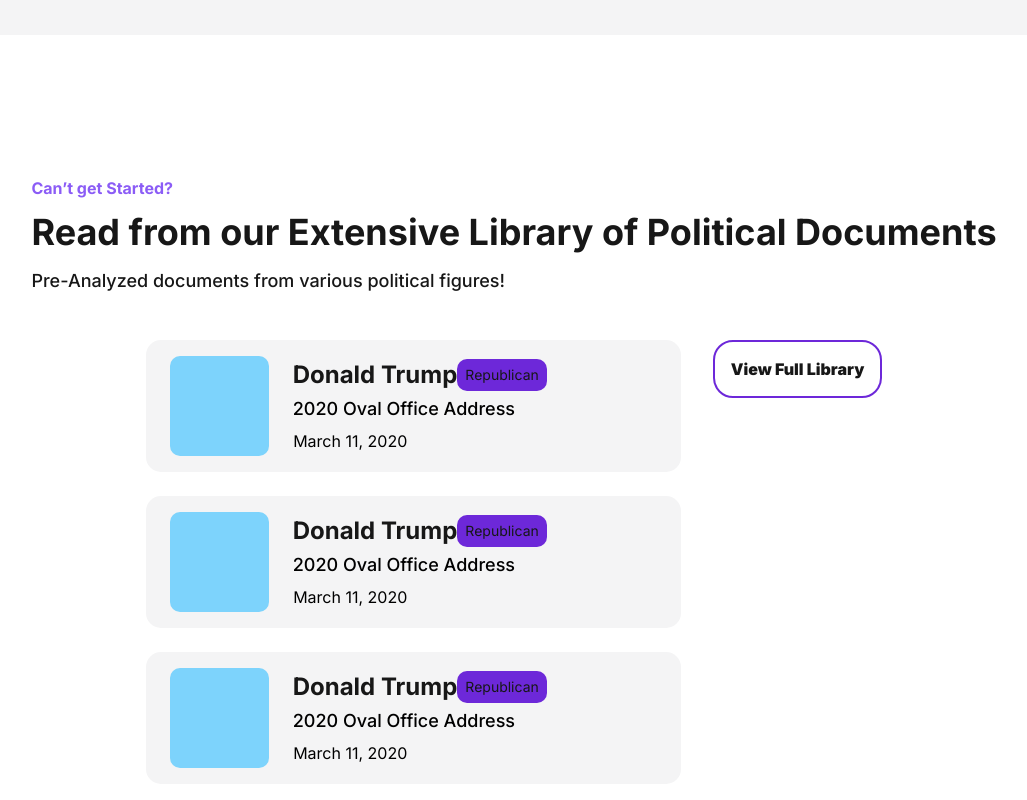
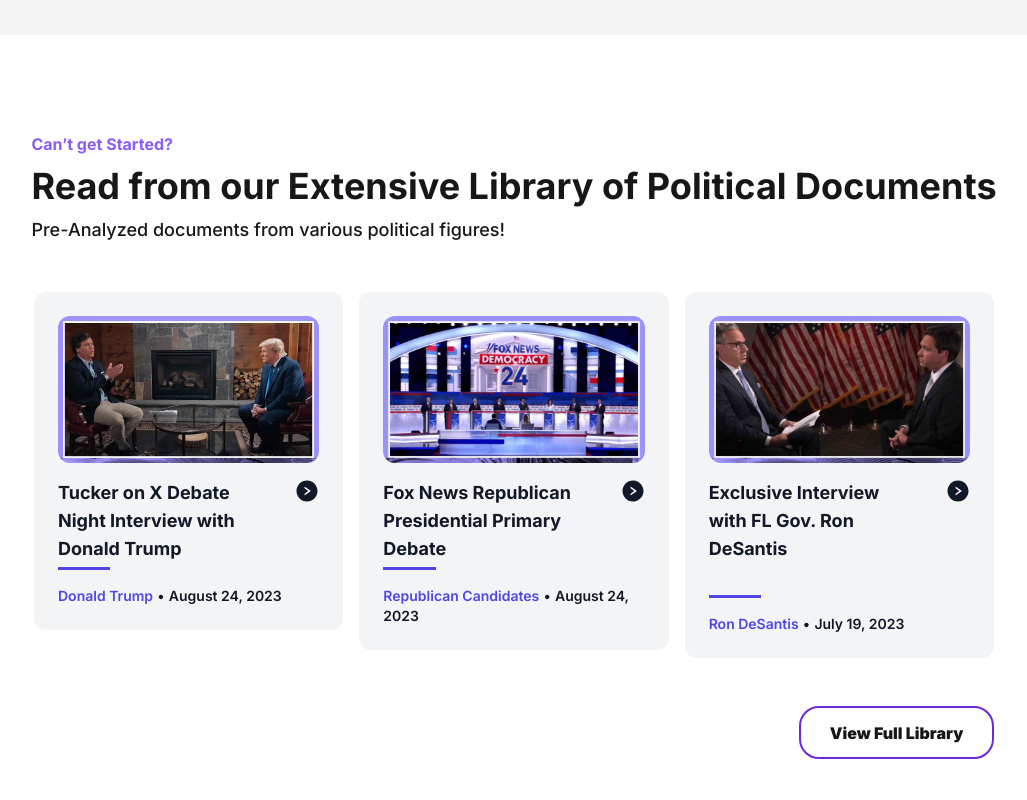
Before and after one commit to Akshat30/political-analyst, a Next.js app in the folder web-app/: page / in a window 1280 px wide. Shown: the part 1900-2700 px from the top of the page, without its empty margins (126-1153 px from the left). Built offline with nearby package versions, Linux system fonts and the light colour scheme.

Commit message:
finished homepage sections

```diff
--- a/web-app/app/globals.css
+++ b/web-app/app/globals.css
@@ -10,6 +10,8 @@
 
 body {
   color: rgb(var(--foreground-rgb));
+  max-width: 100%;
+  overflow-x: hidden;
   /* gradient ?? */
   /* background: linear-gradient(
       to bottom,
--- a/web-app/app/library/transcripts.js
+++ b/web-app/app/library/transcripts.js
@@ -29,6 +29,13 @@ export const transcripts = {
       img: primary,
     },
     {
+      name: "Exclusive Interview with FL Gov. Ron DeSantis\n\n",
+      date: "July 19, 2023",
+      speaker: "Ron DeSantis",
+      url: "https://www.rev.com/blog/transcripts/jake-tapper-exclusive-interview-with-fl-gov-ron-desantis-transcript",
+      img: ron,
+    },
+    {
       name: "Chris Christie Town Hall\n\n",
       date: "August 9, 2023",
       speaker: "Chris Christie",
@@ -41,13 +48,6 @@ export const transcripts = {
       speaker: "Vivek Ramaswamy",
       url: "https://www.rev.com/blog/transcripts/vivek-ramaswamy-says-hes-the-best-candidate-to-push-trumps-agenda-forward-transcript",
       img: vivek,
-    },
-    {
-      name: "Exclusive Interview with FL Gov. Ron DeSantis\n\n",
-      date: "July 19, 2023",
-      speaker: "Ron DeSantis",
-      url: "https://www.rev.com/blog/transcripts/jake-tapper-exclusive-interview-with-fl-gov-ron-desantis-transcript",
-      img: ron,
     },
     {
       name: "DeSantis unveils New Immigration and Border Policy \n\n",
--- a/web-app/app/page.js
+++ b/web-app/app/page.js
@@ -4,12 +4,17 @@ import Image from 'next/image'
 import Link from 'next/link';
 import React, { useState, useEffect } from 'react';
 import arrow from './symbols/Arrow.png'
+import TranscriptCard from "/app/library/TranscriptCard.js";
+import { transcripts } from "./library/transcripts";
+import { AiFillCaretRight} from "react-icons/ai";
 
 export default function Home() {
 
   const [summarizeClicked, setSummarizeClicked] = useState(true);
   const [identifyClicked, setIdentifyClicked] = useState(false);
   const [documentClicked, setDocumentClicked] = useState(false);
+
+  const firstFourTranscripts = transcripts[1].slice(0, 3);
 
   const handleSummarizeClick = () => {
     setSummarizeClicked(prevState => !prevState);
@@ -47,30 +52,6 @@ export default function Home() {
       <span className="font-black animation-fade">{text}</span>
     );
   }
-
-  const Card = ({ title, date, speaker, pol_party }) => (
-    <div className="w-[535px] px-6 py-4 bg-zinc-100 rounded-[15px] justify-start items-center gap-6 inline-flex">
-      <div className="w-[99px] h-[100.01px] relative bg-sky-300 rounded-[10px]" />
-      <div className="grow shrink basis-0 flex-col justify-start items-start gap-2 inline-flex">
-        <div className="self-stretch h-[60px] flex-col justify-start items-start gap-1 flex">
-          <div className="justify-center items-center inline-flex">
-            <div className="text-neutral-900 text-2xl font-bold">{speaker}</div>
-            <div className="self-stretch px-2 py-1 bg-violet-700 rounded-[10px] justify-center items-center gap-2 inline-flex">
-              <div className="text-neutral-900 text-sm">{pol_party}</div>
-            </div>
-          </div>
-          <div className="self-stretch h-6 flex-col justify-start items-start gap-2.5 flex">
-            <div className="text-lg font-medium leading-normal text-black">{title}</div>
-          </div>
-        </div>
-        <div className="w-[364px] h-[27px] pr-[249px] pt-[3.49px] pb-[2.51px] justify-start items-center inline-flex">
-          <div className="w-[115px] self-stretch justify-center items-center inline-flex">
-            <div className="text-base font-normal leading-snug text-black">{date}</div>
-          </div>
-        </div>
-      </div>
-    </div>
-  );
 
   return (
     <>
@@ -187,7 +168,7 @@ export default function Home() {
         </div>
       </div>
 
-      <div className="w-[1440px] h-[467px] py-14 bg-zinc-100 flex-col justify-center items-center gap-14 inline-flex">
+      <div className="w-[1440px] h-[467px] pt-7 bg-zinc-100 flex-col justify-center items-center gap-14 inline-flex">
       <div className="flex-col justify-start items-start gap-4 flex">
         <div className="h-[92px] flex-col justify-start items-start flex">
           <div className="flex-col justify-start items-start flex">
@@ -210,37 +191,37 @@ export default function Home() {
       </div>
     </div>
 
-    <div className="w-full h-[694.03px] mt-36 flex-col justify-start items-center gap-12 inline-flex">
+    <div className="w-full h-[550px] mt-24 flex-col justify-start items-center gap-12 inline-flex">
       <div className="flex-col justify-center items-center gap-2.5 flex">
         <div className="self-stretch h-[113px] flex-col justify-center items-start flex">
-          <div className="flex-col justify-start items-start gap-2.5 flex">
-            <div className="text-center text-violet-500 text-base font-bold leading-snug">Can’t get Started?</div>
-          </div>
-          <div className="py-2.5 justify-start items-center gap-2.5 inline-flex">
-            <div className="text-center text-neutral-900 text-4xl font-bold leading-[47.71px]">Read from our Extensive Library of Political Documents</div>
-          </div>
-            <div className="justify-start items-center gap-2.5 inline-flex">
-              <div className="text-center text-neutral-900 text-lg font-medium leading-normal">Pre-Analyzed documents from various political figures!</div>
-            </div>
+            <div className="text-center text-violet-500 text-base font-bold">Can’t get Started?</div>
+            <div className="text-center text-neutral-900 text-4xl font-bold py-2.5">Read from our Extensive Library of Political Documents</div>
+            <div className="text-center text-neutral-900 text-lg font-medium">Pre-Analyzed documents from various political figures!</div>
         </div>
       </div>
-      <div className="flex-col justify-start items-end gap-4 flex">
-        <div className="justify-center items-start gap-8 inline-flex">
-          <div className="self-stretch flex-col justify-start items-start gap-6 inline-flex">
-            <Card title="2020 Oval Office Address" date="March 11, 2020" speaker="Donald Trump" pol_party="Republican"/>
-            <Card title="2020 Oval Office Address" date="March 11, 2020" speaker="Donald Trump" pol_party="Republican"/>
-            <Card title="2020 Oval Office Address" date="March 11, 2020" speaker="Donald Trump" pol_party="Republican"/>
-          </div>
-            <div className="p-4 rounded-[20px] border-2 border-violet-700 justify-end items-center gap-2.5 flex">
-              <div className="justify-center items-center flex">
-                <div className="text-neutral-900 text-base font-black leading-snug">View Full Library</div>
-              </div>
-            </div>
+      <div className="w-9/12 grid grid-cols-3 gap-4">
+        {firstFourTranscripts.map((transcript, index) => (
+          <TranscriptCard
+          key={index}
+          name={transcript.name}
+          date={transcript.date}
+          speaker={transcript.speaker}
+          url={transcript.url}
+          img={transcript.img}
+        />
+        ))}
+      </div>
+
+      <div className="w-9/12 flex justify-end">
+        <div className="w-[195px] h-[53px] p-4 rounded-[20px] border-2 border-violet-700 justify-center items-center gap-2.5 inline-flex">
+          <div className="text-neutral-900 text-center font-black">View Full Library</div>
         </div>
       </div>
+
+
     </div>
 
-    <div className="w-[1057px] h-[333px] m-40 p-9 bg-zinc-100 rounded-[30px] justify-center items-center gap-2.5 ">
+    <div className="w-[1057px] h-[333px] mx-48 my-36 p-9 bg-zinc-100 rounded-[30px] justify-center items-center gap-2.5 ">
       <div className="text-center text-violet-700 font-bold">Get Started!</div>
       <div className="text-center text-neutral-900 text-4xl font-bold mt-3">Embark on Unbiased Informed Voting</div>
       <div className="text-center text-neutral-900 text-lg font-medium mt-3">Why wait any longer? Name.Ai is brimming with all the essentials to kickstart your journey towards making impactful and well-informed voting decisions.</div>
--- a/web-app/app/upload-link/page.js
+++ b/web-app/app/upload-link/page.js
@@ -17,18 +17,56 @@ import { sendLink } from '/app/analysis/analysis.js'
 function TryVernum() {
 
     const [inputText, setInputText] = useState('');
+    const [clicked, setClicked] = useState(false);
+    let [response] = useState('');
+
+    // const handleClicked = () => {
+    //   console.log('clicked')
+    //   setClicked(prevState => !prevState);
+    // }
+
+    // const handleClicked = async () => {
+    //   console.log("Button clicked");
+    //   try {
+    //     // const result = await sendLink("rev.com/blog/transcripts/chatgpt-announces-ai-chatbot-can-now-speak-transcript");
+
+    //     // console.log("Received result:", result);
+    //     // Update the state or handle the result as needed
+    //     setClicked(prevState => !prevState);
+    //   } catch (error) {
+    //     console.error("Error in handleClicked:", error);
+    //   }
+    // }
+
 
     const handleButtonClick = async () => {
       try {
-        console.log("\n[calling AWS sendLink()]\n");
-        const data = await sendLink(inputText);
-        console.log(data.text);
+        console.log("\ncalling AWS sendLink() on", inputText);
+        const data = await sendLink("rev.com/blog/transcripts/chatgpt-announces-ai-chatbot-can-now-speak-transcript");
+        console.log(data);
         // Handle data here...
     } catch (error) {
         console.error("Error in handleButtonClick:", error);
         // Handle the error (e.g., display an error message to the user).
     }
     }
+
+    // Inside your component
+//       const handleButtonClick = () => {
+//         console.log('clicked!')
+//       // Perform async operation
+//       sendLink(inputText)
+//       .then((data) => {
+//           console.log(data.text);
+//           response = data.text;
+//           // Handle the data here...
+//       })
+//       .catch((error) => {
+//           console.error("Error in handleButtonClick:", error);
+//           // Handle the error here...
+//       });
+// };
+
 
 
     return (
@@ -95,7 +133,12 @@ function TryVernum() {
                                   />
                                   : <div className="w-full h-14 px-6 py-4 rounded-[15px] border-2 border-black flex items-center">
                                         <div className="text-black text-base font-medium leading-normal">
-                                          Awaiting Results...
+                                        {clicked ? (
+                                          response
+                                        ) : (
+                                          "Awaiting Results..."
+                                        )}
+
                                         </div>
                                     </div>
                               }
```
Also changed, not shown: web-app/app/analysis/analysis.js (+13 -0 lines), 1 other file (tests, documents, lock files or other folders).
